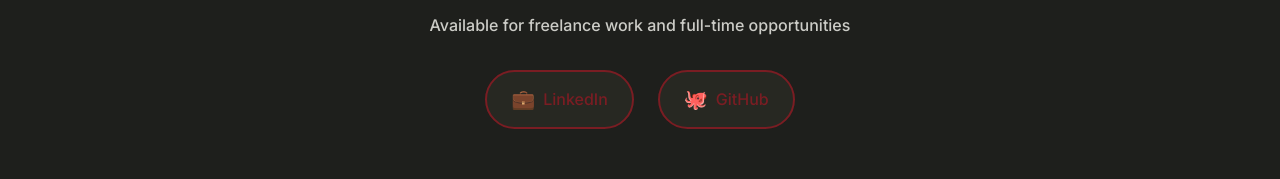
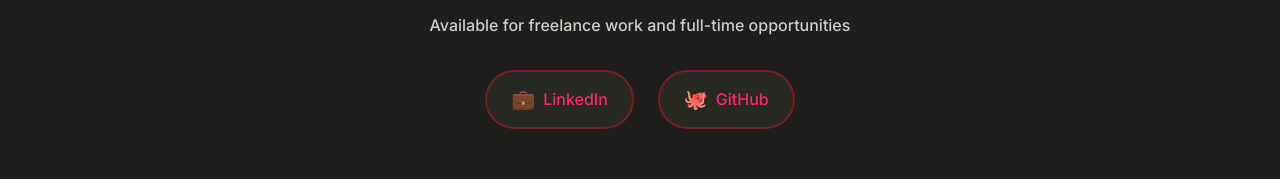
Before and after one commit to devmonkey00/devmonkey00.github.io, a plain HTML site: page index.html in a window 1280 px wide. Shown: the part 2917-3096 px from the top of the page. Drawn offline with Linux system fonts and the light colour scheme.

Commit message:
Change social link color to accent pink in styles.css

```diff
--- a/styles.css
+++ b/styles.css
@@ -156,7 +156,7 @@ body {
 
 .contact-social .social-link {
   background-color: var(--bg-primary);
-  color: var(--primary-color);
+  color: var(--accent-pink);
   border: 2px solid var(--primary-color);
 }
 
```
